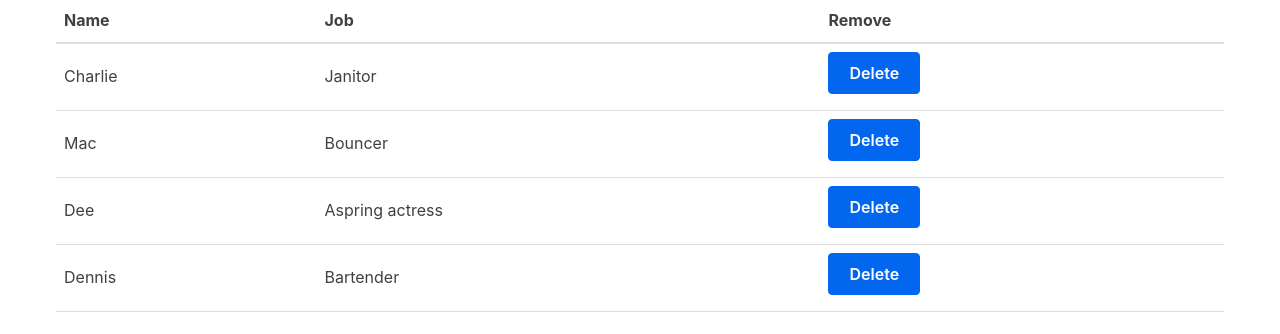
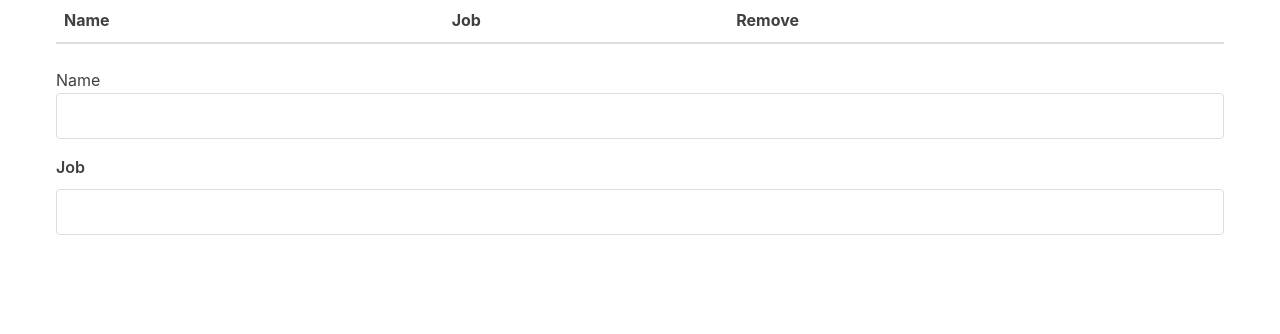
Before and after one commit to Adam-Cisneros/csc-307-app, a React (Vite) app in the folder packages/react-frontend/: page / in a window 1280 px wide. Shown: the top 334 px of the page. Built offline with nearby package versions, Linux system fonts and the light colour scheme.

Commit message:
Added a Form component to add user-input

```diff
--- /dev/null
+++ b/packages/react-frontend/src/Form.jsx
@@ -0,0 +1,38 @@
+import React, { useState } from "react";
+
+function Form() {
+    function handleChange(event) {
+        const { name, value } = event.target;
+        if (name  === "job")
+            setPerson({ name: person["name"], job: value });
+        else setPerson({ name: value, job: person["job"] });
+    }
+
+    const [person, setPerson] = useState({
+        name: "",
+        job: ""
+    });
+
+    return (
+        <form>
+            <lable htmlFor="name">Name</lable>
+            <input
+                type="text"
+                name="name"
+                id="name"
+                value={person.name}
+                onChange={handleChange}
+            />
+            <label htmlFor="job">Job</label>
+            <input
+                type="text"
+                name="job"
+                id="job"
+                value={person.job}
+                onChange={handleChange}
+            />
+        </form>
+    );
+}
+
+export default Form;
--- a/packages/react-frontend/src/MyApp.jsx
+++ b/packages/react-frontend/src/MyApp.jsx
@@ -1,25 +1,9 @@
 import React, { useState } from "react";
 import Table from "./Table";
+import Form from "./Form";
 
 function MyApp() {
-    const [characters, setCharacters] = useState([
-        {
-            name: "Charlie",
-            job: "Janitor"
-        },
-        {
-            name: "Mac",
-            job: "Bouncer"
-        },
-        {
-            name: "Dee",
-            job: "Aspring actress"
-        },
-        {
-            name: "Dennis",
-            job: "Bartender"
-        }
-    ]);
+    const [characters, setCharacters] = useState([]);
 
     function removeOneCharacter(index) {
         const updated = characters.filter((character, i) => {
@@ -34,6 +18,7 @@
                 characterData={characters}
                 removeCharacter={removeOneCharacter}
             />
+            <Form />
         </div>
     );
 }
```
